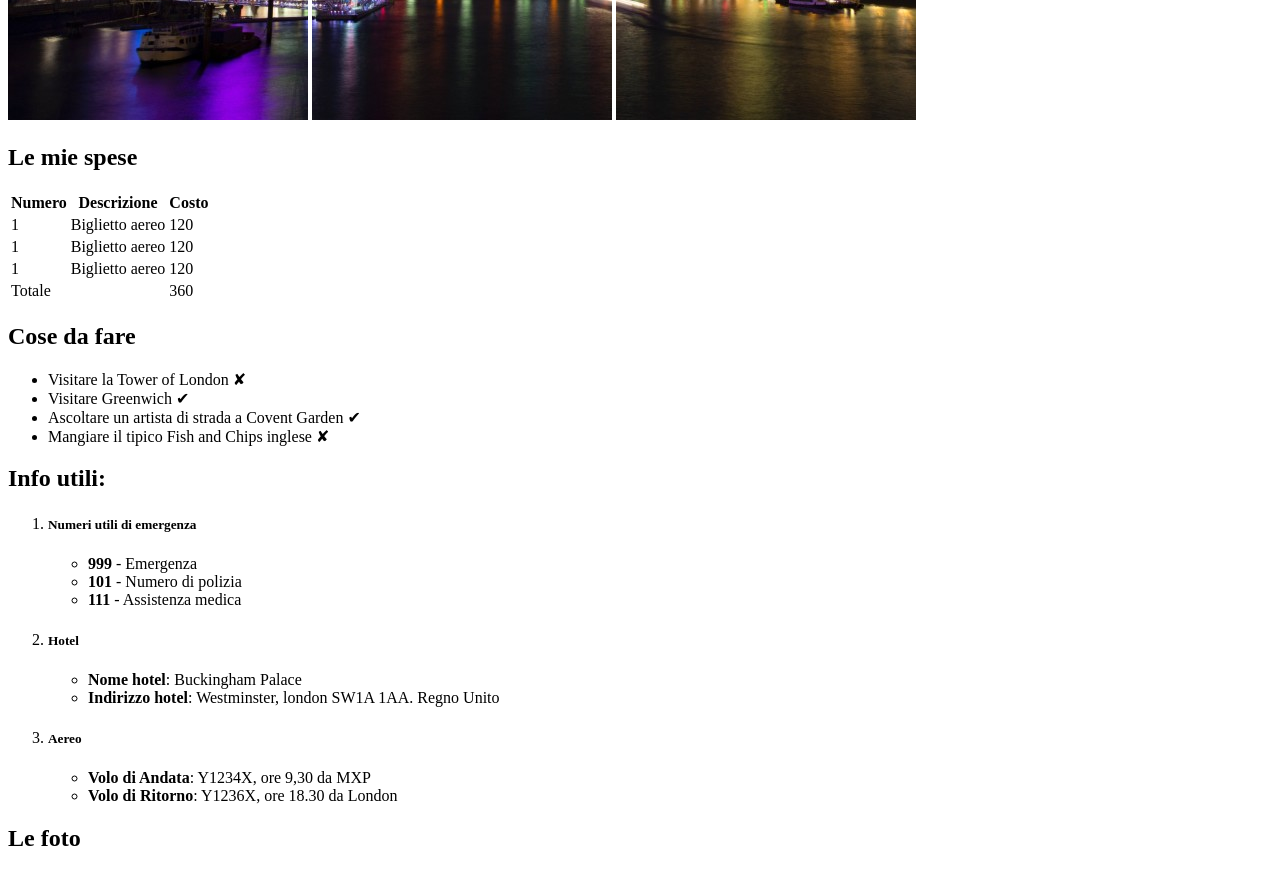
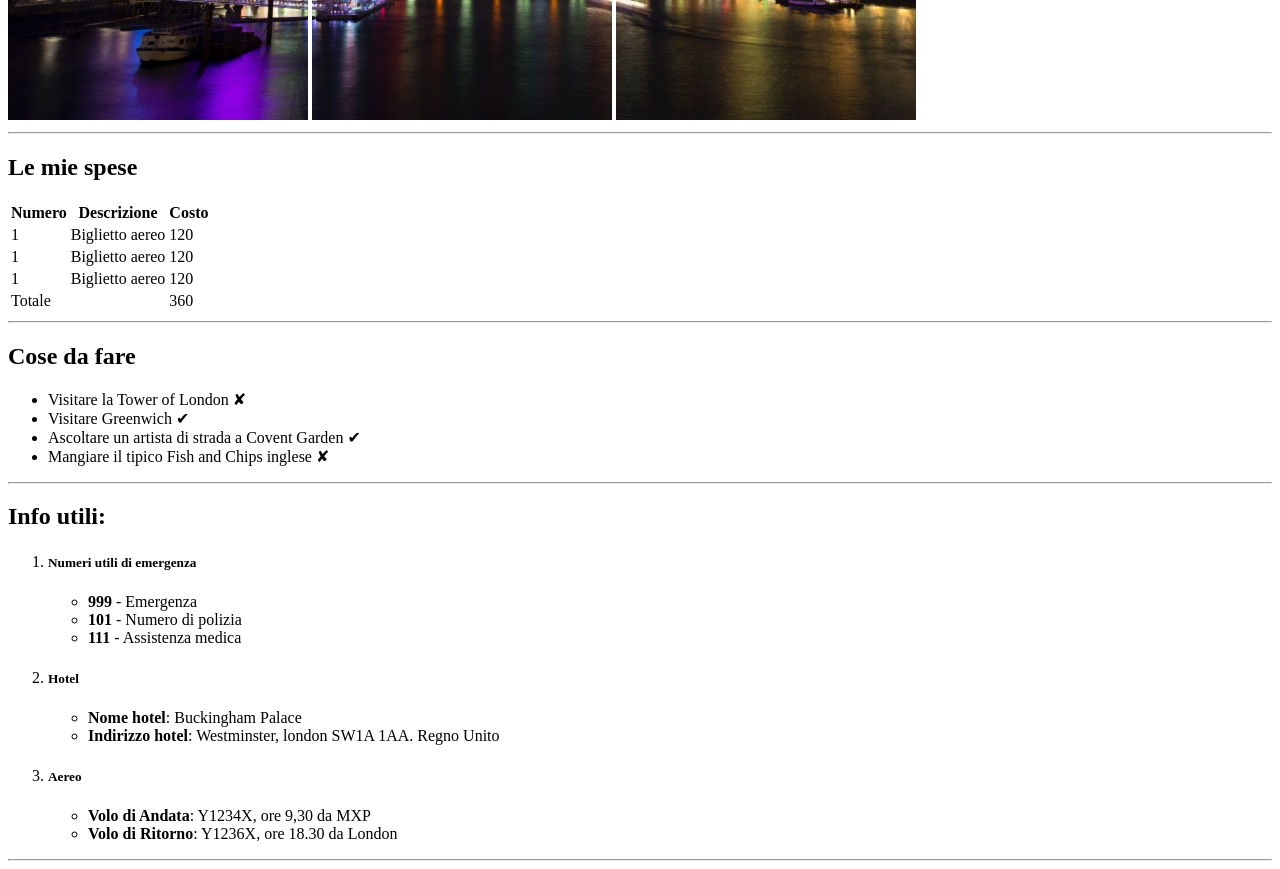
Before and after one commit to Prico3/html-london-trip, a plain HTML site: page index.html in a window 1280 px wide. Shown: the part 560-1429 px from the top of the page. Drawn offline with Linux system fonts and the light colour scheme.

Commit message:
Aggiunti gli hr

```diff
--- a/index.html
+++ b/index.html
@@ -8,7 +8,7 @@
 </head>
 <body>
 
-    </header>
+    <header>
         <!-- prima parte-->
             <h1>Il mio Viaggio a Londra</h1>
                 <img src="img/london1.jpg" alt="">
@@ -16,6 +16,7 @@
                 <img src="img/london3.jpg" alt="">
         <!-- /prima parte -->
     </header>
+        <hr>
 
     <main>
         <!-- seconda parte-->
@@ -57,6 +58,7 @@
 
             </table>
         <!-- /seconda parte -->
+            <hr>
 
         <!-- terza parte-->
             <h2>Cose da fare</h2>
@@ -67,6 +69,7 @@
                     <li>Mangiare il tipico Fish and Chips inglese &#10008;</li>
                 </ul>
         <!-- /terza parte -->
+            <hr>
 
         <!-- quarta parte-->
             <h2>Info utili:</h2>
@@ -95,6 +98,7 @@
                     </li>
                 </ol>
         <!-- /quarta parte -->
+            <hr>
 
     </main>
 
@@ -106,10 +110,5 @@
         <!-- /quinta parte -->
     </footer>
 
-
-
-
-
-
 </body>
 </html>
```
